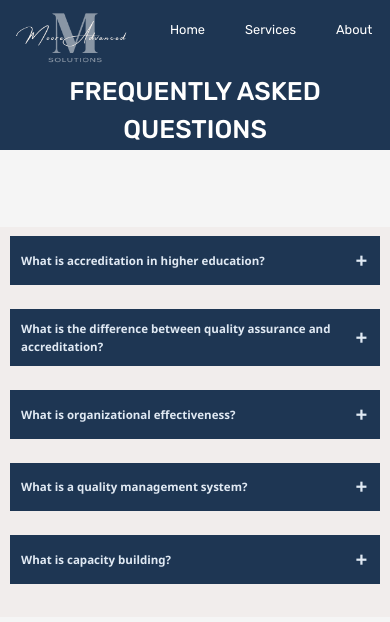
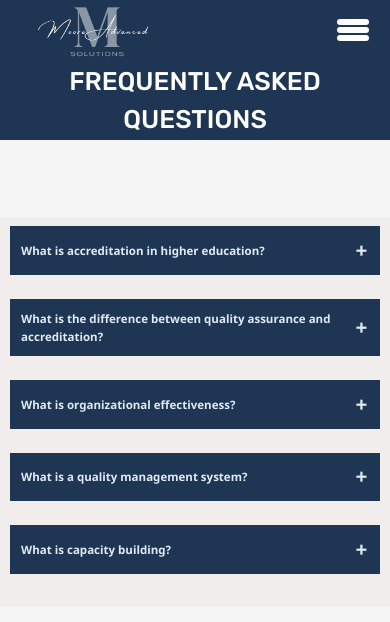
Before and after one commit to Cian747/M, a React (Create React App) app: page /faq in a window 390 px wide. Shown: the top 622 px of the page. Built offline with nearby package versions, Linux system fonts and the light colour scheme.

Commit message:
design updates

```diff
--- a/src/components/Header.js
+++ b/src/components/Header.js
@@ -6,7 +6,11 @@ function Header() {
       <div className='nav-logo'>
         <img src='./assets/logo/MAS (1).png' alt='logo-home' />
       </div>
-      <ul>
+      <input id="menu-toggle" type="checkbox" />
+        <label class='menu-button-container' for="menu-toggle">
+            <div class='menu-button'></div>
+        </label>
+      <ul className='menu'>
         <li>
           <Link to='/'>Home</Link>
         </li>
--- /dev/null
+++ b/src/components/NewHeader.js
@@ -0,0 +1,27 @@
+import { Link } from 'react-router-dom'
+
+function NewHeader() {
+    return (
+        <>
+            <section className="nav">
+                <div class="nav-logo">
+                    <img src='./assets/logo/MAS (1).png' alt='logo-home' />
+                </div>
+
+                <input id="menu-toggle" type="checkbox" />
+                <label className='menu-button-container' for="menu-toggle">
+                    <div className='menu-button'></div>
+                </label>
+                <ul className="menu">
+                    <li><Link to='/'>Home</Link></li>
+                    <li><Link to='/services'>Services</Link></li>
+                    <li><Link to='/about'>About</Link></li>
+                    <li><Link to='/faq'>FAQ</Link></li>
+                    <li><Link to='/contact-us'>Contact us</Link></li>
+                </ul>
+            </section>
+        </>
+    );
+}
+
+export default NewHeader;
--- a/src/index.css
+++ b/src/index.css
@@ -534,6 +534,97 @@ body {
   /* color: black; */
 }
 
+/* Second Navigation */
+.nav {
+  display: flex;
+  flex-direction: row;
+  align-items: center;
+  justify-content: space-between;
+  background-color: #1e3653;
+  color: #fff;
+  height: 60px;
+  padding: 1em;
+  font-weight:400;
+  font-size:22px;
+  width: 100%;
+}
+
+.menu {
+  display: flex;
+  flex-direction: row;
+  list-style-type: none;
+  margin: 0;
+  padding: 0;
+}
+
+.menu > li {
+  margin: 0 1rem;
+  overflow: hidden;
+}
+
+.menu > li a{
+  color: white;
+}
+
+.menu > li a:hover{
+  text-decoration: underline;
+}
+
+
+#menu-toggle {
+  display: none;
+}
+
+/*Container for menu button  */
+.menu-button-container {
+  display: none;
+  height: 100%;
+  width: 30px;
+  cursor: pointer;
+  flex-direction: column;
+  justify-content: center;
+  align-items: center;
+}
+
+
+/*  Creating the menu button */
+.menu-button,
+.menu-button::before,
+.menu-button::after {
+  display: block;
+  background-color: #fff;
+  position: absolute;
+  height: 6px;
+  width: 32px;
+  border-radius: 3px;
+}
+
+.menu-button::before {
+  content: '';
+  margin-top: -8px;
+}
+
+.menu-button::after {
+  content: '';
+  margin-top: 8px;
+}
+
+#menu-toggle:checked + .menu-button-container .menu-button::before {
+  margin-top: 0px;
+  transform: rotate(45deg);
+}
+
+#menu-toggle:checked + .menu-button-container .menu-button {
+  background: rgba(255, 255, 255, 0);
+}
+
+#menu-toggle:checked + .menu-button-container .menu-button::after {
+  margin-top: 0px;
+/*  transforms the hamburger icon into a cross  */
+  transform: rotate(-45deg);
+}
+
+
 /* Homepage */
 
 .welcome-section {
@@ -1336,6 +1427,48 @@ input:checked ~ .faq-content {
 /* BELOW 640PX               */
 /*****************************/
 @media (max-width: 42em) {
+  .menu-button-container {
+    display: flex;
+    float: right;
+  }
+  .menu {
+    position: absolute;
+    top: 0;
+    margin-top: 50px;
+    left: 0;
+    display: flex;
+    flex-direction: column;
+    width: 100%;
+    justify-content: center;
+    align-items: center;
+  }
+  #menu-toggle ~ .menu li {
+    height: 0;
+    margin: 0;
+    padding: 0;
+    border: 0;
+  }
+  #menu-toggle:checked ~ .menu li {
+    /* border: 1px solid #9f9a9a; */
+    height: 1.5em;
+    padding: 0.5em;
+  }
+  .menu > li {
+    display: flex;
+    flex-direction: column;
+    justify-content: center;
+    margin: 0;
+    padding: 0.5em 0;
+    width: 100%;
+    color: white;
+    background-color: #1e3653;
+
+  }
+  /* .menu > li:not(:last-child) {
+    border-bottom: 1px solid #444;
+
+  } */
+
   .instructions-section {
     gap: 3.5rem;
     flex-direction: column;
--- a/src/pages/About.js
+++ b/src/pages/About.js
@@ -1,7 +1,9 @@
 import { Link } from 'react-router-dom';
-import Header from '../components/Header';
+// import Header from '../components/Header';
 import LowerHeader from '../components/LowerHeader';
 import Footer from '../components/Footer';
+import NewHeader from "../components/NewHeader";
+
 
 const ENGAGEMENTS = [
   {
@@ -108,7 +110,7 @@ function ListItem({ title, content }) {
 const About = () => {
   return (
     <>
-      <Header />
+      <NewHeader />
       <LowerHeader text='About' />
       <main className='container'>
         <section className='founder-section mb-section '>
--- a/src/pages/ContactUs.js
+++ b/src/pages/ContactUs.js
@@ -1,11 +1,13 @@
 import Footer from '../components/Footer';
-import Header from '../components/Header';
+// import Header from '../components/Header';
 // import LowerHeader from '../components/LowerHeader';
+import NewHeader from "../components/NewHeader";
+
 
 const ContactUs = () => {
   return (
     <>
-      <Header />
+      <NewHeader />
       {/* <LowerHeader text='Contacts'/> */}
       <main className='contact-us container'>
         <div className='content'>
--- a/src/pages/Faq.js
+++ b/src/pages/Faq.js
@@ -1,12 +1,14 @@
 // import { useState } from 'react'
-import Header from '../components/Header';
+// import Header from '../components/Header';
 import LowerHeader from '../components/LowerHeader';
+import NewHeader from "../components/NewHeader";
+
 
 
 function Faq(){
     return(
         <>
-            <Header />
+            <NewHeader />
             <LowerHeader text='Frequently Asked Questions'/>
             <div className="accordion-container">
                 <div className="Faq">
@@ -36,7 +38,7 @@ function Faq(){
 
                             <div className="faq-content">
 
-                            Quality assurance typically used to describe all forms of external monitoring and review. A variety of
+                            Quality assurance(QA) typically used to describe all forms of external monitoring and review. A variety of
                             methods are used by organizations to assess quality when applying them to different units of analysis
                             (institutions, programs, or courses) in higher education. Accreditation is method used by QA agencies to
                             assess quality.
@@ -67,11 +69,10 @@ function Faq(){
                             <label className="faq-label" for="faq4">What is a quality management system?</label>
 
                             <div className="faq-content">
-                            A systematic evaluation process that includes assessment of all individuals involved in accreditation or
+                            A quality management system is a systematic evaluation process that includes assessment of all individuals involved in accreditation or
                             business processes. This periodic review evaluates the extent to which an organization is achieving the
                             goals and objectives it has established and utilizes the results as a basis for making appropriate
-                            improvements. Assessments may include evaluations of the administrative polices, procedures, and
-                            policies; day-to-day program operations; and the products and services provided.
+                            improvements. Assessments may include evaluations of the administrative polices and procedures; day-to-day program operations; and the products and services provided.
 
                             </div>
 
@@ -85,9 +86,9 @@ function Faq(){
 
                             <div className="faq-content">
 
-                            Capacity building is the process of obtaining, improving and retaining the facility or power of an
-                            individual or organization to produce, perform and deploy the necessary skills, knowledge, tools, and
-                            other resources needed to do their jobs competently and effectively and fulfill an organization’s
+                            Capacity building is the process of obtaining, improving, and retaining the facility or power of an
+                            individual or organization to produce, perform, and deploy the necessary skills, knowledge, tools, and
+                            other resources needed to do their jobs competently and effectively fulfill an organization’s
                             objectives and mission. Capacity building allows organizations to develop new resources to perform
                             business activities; to leverage available resources to the most effective use; and to maximize their
                             strengths so as to achieve business goals.
--- a/src/pages/Homepage.js
+++ b/src/pages/Homepage.js
@@ -1,11 +1,12 @@
-import Header from "../components/Header";
+// import Header from "../components/Header";
 import Footer from "../components/Footer";
 import { Link } from 'react-router-dom';
+import NewHeader from "../components/NewHeader";
 
 function Homepage() {
     return (
         <div>
-            <Header />
+            <NewHeader />
             <div className='Homepage-container'>
                 <div className='welcome-section container'>
                     <div className='Homepage-content'>
@@ -74,7 +75,7 @@ function Homepage() {
                         {/* <p>Moore Advanced Solutions: Tailored consulting for education, for-profit, and non-profit organizations to optimize effectiveness and drive sustainable success.</p> */}
                     </div>
                     <div className="services-offered-list">
-                        <div className="card main-service">
+                        <div className="card">
                             <div className="card__image">
                                 <img src="./assets/icons/graduation.png" alt="S" height={'80'} width={'80'} />
                             </div>
@@ -88,7 +89,7 @@ function Homepage() {
                                 </div>
                             </div>
                         </div>
-                        <div className="card">
+                        <div className="card main-service">
                             <div className="card__image">
                                 <img src="./assets/icons/team.png" alt="S" height={'80'} width={'80'} />
                             </div>
--- a/src/pages/Services.js
+++ b/src/pages/Services.js
@@ -1,13 +1,15 @@
-import Header from "../components/Header";
+// import Header from "../components/Header";
 import Footer from '../components/Footer';
 import LowerHeader from "../components/LowerHeader";
 // import { Link } from "react-router-dom";
+import NewHeader from "../components/NewHeader";
+
 
 
 function Services() {
     return(
         <div>
-            <Header />
+            <NewHeader />
             <LowerHeader text='SERVICES'/>
             {/* <section className="services-intro">
                 <div className="services-intro-text">
```
